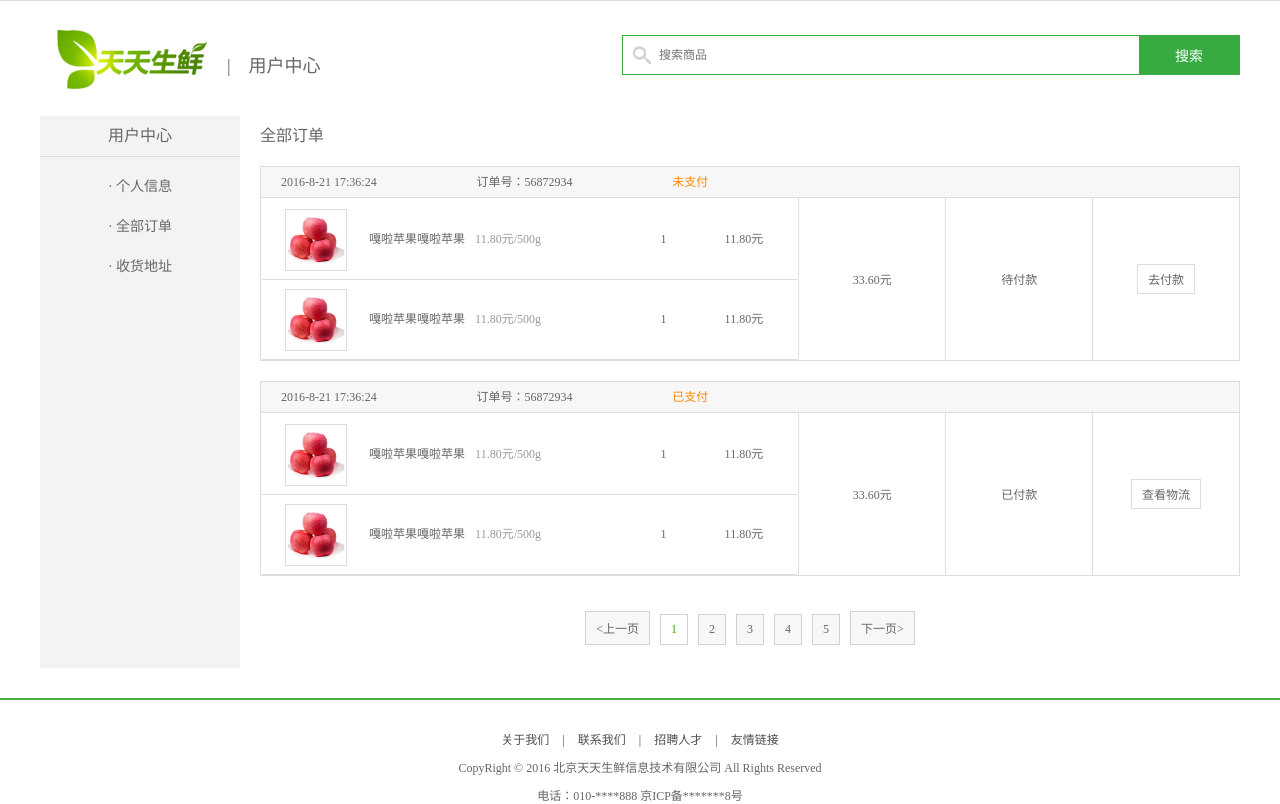
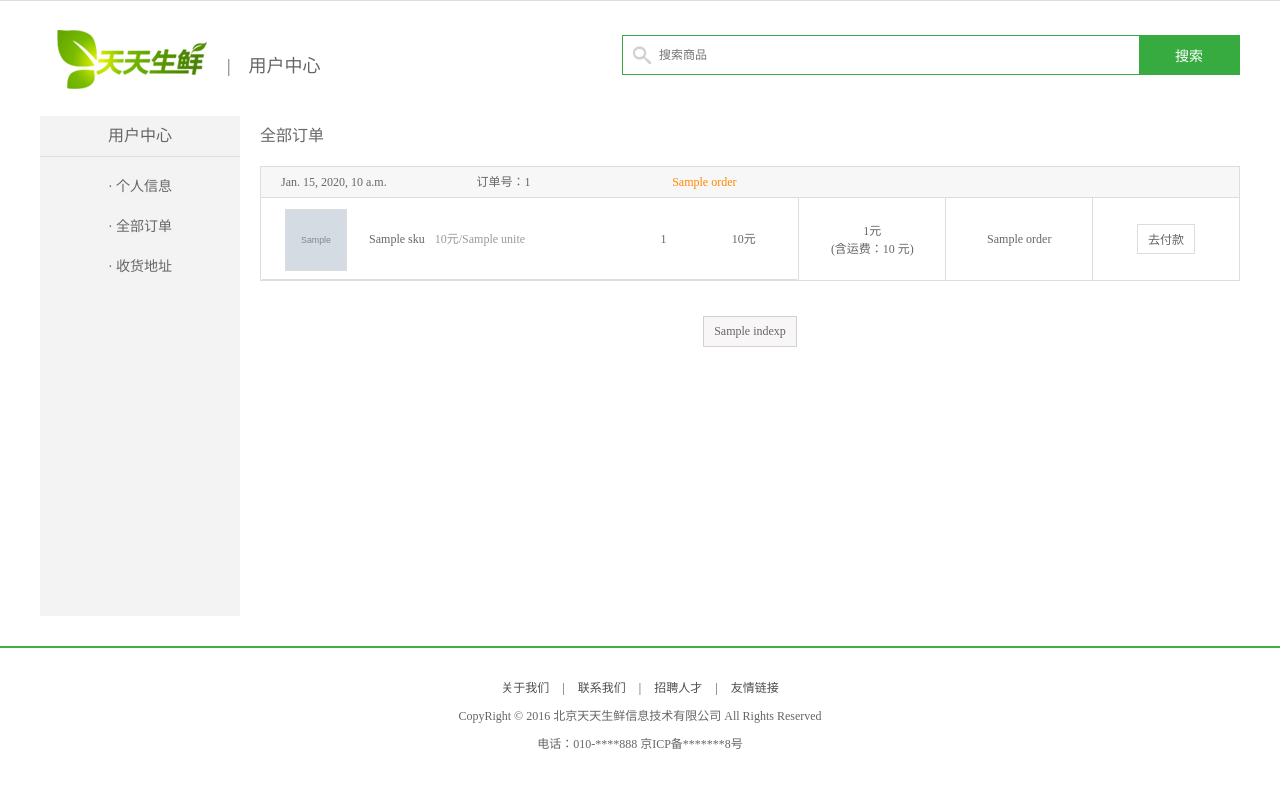
Before and after one commit to renlei-great/deydey, a Django app: template daliyfresh/templates/user_center_order.html in a window 1280 px wide. Shown: the part 29-833 px from the top of the page. After the commit the page ends 778 px from the top, so only its background shows below. Run offline with Django 3.2, Linux system fonts and the light colour scheme; the template is opened without the code that fills it: most values are stand-ins (such as "Sample title", 1, 10 or a date in 2020); grey boxes marked "Sample" are stand-in pictures.

Commit message:
版本v3.5.1-ubunt-订单提交页面-订单提交页面提交后转到用户的订单页面，重点是再一次熟悉了django的分页功能

```diff
--- a/daliyfresh/apps/order/views.py
+++ b/daliyfresh/apps/order/views.py
@@ -278,6 +278,7 @@ class CommitView(View):
                     # import time
                     # time.sleep(10)
 
+                    # 返回受影响的行数
                     res = GoodsSKU.objects.filter(id=sku_id, stock=old_stock).update(sales=new_sales, stock=new_stock)
                     if res == 0:
                         # print('userid:%s,sku_id:%s, res:%s' % (user.id, sku_id, res) )
--- a/daliyfresh/apps/user/urls.py
+++ b/daliyfresh/apps/user/urls.py
@@ -16,7 +16,7 @@ urlpatterns = [
     # url(r'^address$', login_required(AddressView.as_view()), name='address'),  # 用户地址信息页
 
     url(r'^user$', UserInfoView.as_view(), name='user'),  # 用户信息页面
-    url(r'^order$', UserOrderView.as_view(), name='order'),  # 用户订单页面
+    url(r'^order/(?P<page>\d+)$', UserOrderView.as_view(), name='order'),  # 用户订单页面
     url(r'^address$', AddressView.as_view(), name='address'),  # 用户地址信息页
     url(r'^logout$', LogoutView.as_view(), name='logout'),  # 退出用户登录
 
--- a/daliyfresh/templates/base.html
+++ b/daliyfresh/templates/base.html
@@ -34,7 +34,7 @@
                 {% endif %}
 				<div class="user_link fl">
 					<span>|</span>
-					<a href="{% url "user:user"%}">用户中心</a>
+					<a href="{% url "user:user" %}">用户中心</a>
 					<span>|</span>
 					<a href="{% url 'cart:show' %}">我的购物车</a>
 					<span>|</span>
--- a/daliyfresh/templates/base_user_center.html
+++ b/daliyfresh/templates/base_user_center.html
@@ -8,7 +8,7 @@
 			<h3>用户中心</h3>
 			<ul>
 				<li><a href="{% url 'user:user' %}" {% if prm == 'user' %}class="active" {% endif %}>· 个人信息</a></li>
-				<li><a href="{% url 'user:order' %}" {% if prm == 'order' %}class="active" {% endif %}>· 全部订单</a></li>
+				<li><a href="{% url 'user:order' 1 %}" {% if prm == 'order' %}class="active" {% endif %}>· 全部订单</a></li>
 				<li><a href="{% url 'user:address' %}" {% if prm == 'address' %}class="active" {% endif %}>· 收货地址</a></li>
 			</ul>
 		</div>
--- a/daliyfresh/templates/place_order.html
+++ b/daliyfresh/templates/place_order.html
@@ -107,7 +107,7 @@
 
                         setTimeout(function(){
                         $('#suc').fadeOut('fast',function(){
-                            window.location.href = '/cart';
+                            window.location.href = '/user/order/1';
                         });
                         },3000)
 
--- a/daliyfresh/templates/user_center_order.html
+++ b/daliyfresh/templates/user_center_order.html
@@ -2,73 +2,49 @@
 {% block rigth_content %}
 		<div class="right_content clearfix">
 				<h3 class="common_title2">全部订单</h3>
+            {% for order in order_page %}
 				<ul class="order_list_th w978 clearfix">
-					<li class="col01">2016-8-21 17:36:24</li>
-					<li class="col02">订单号：56872934</li>
-					<li class="col02 stress">未支付</li>
+					<li class="col01">{{ order.create_time }}</li>
+					<li class="col02">订单号：{{ order.order_id }}</li>
+					<li class="col02 stress">{{ order.status_name }}</li>
 				</ul>
 
-				<table class="order_list_table w980">
+				    <table class="order_list_table w980">
 					<tbody>
 						<tr>
 							<td width="55%">
-								<ul class="order_goods_list clearfix">
-									<li class="col01"><img src="images/goods02.jpg"></li>
-									<li class="col02">嘎啦苹果嘎啦苹果<em>11.80元/500g</em></li>
-									<li class="col03">1</li>
-									<li class="col04">11.80元</li>
-								</ul>
-								<ul class="order_goods_list clearfix">
-									<li class="col01"><img src="images/goods02.jpg"></li>
-									<li class="col02">嘎啦苹果嘎啦苹果<em>11.80元/500g</em></li>
-									<li class="col03">1</li>
-									<li class="col04">11.80元</li>
-								</ul>
+                                {% for order_sku in order.order_skus %}
+                                    <ul class="order_goods_list clearfix">
+                                        <li class="col01"><img src="{{ order_sku.sku.image.url }}"></li>
+                                        <li class="col02">{{ order_sku.sku.name }}<em>{{ order_sku.sku.price }}元/{{ order_sku.sku.unite }}</em></li>
+                                        <li class="col03">{{ order_sku.count }}</li>
+                                        <li class="col04">{{ order_sku.price }}元</li>
+                                    </ul>
+                                {% endfor %}
 							</td>
-							<td width="15%">33.60元</td>
-							<td width="15%">待付款</td>
+							<td width="15%">{{ order.total_price  }}元<br>(含运费：10 元)</td>
+							<td width="15%">{{ order.status_name }}</td>
 							<td width="15%"><a href="#" class="oper_btn">去付款</a></td>
 						</tr>
 					</tbody>
 				</table>
 
-				<ul class="order_list_th w978 clearfix">
-					<li class="col01">2016-8-21 17:36:24</li>
-					<li class="col02">订单号：56872934</li>
-					<li class="col02 stress">已支付</li>
-				</ul>
-				<table class="order_list_table w980">
-					<tbody>
-						<tr>
-							<td width="55%">
-								<ul class="order_goods_list clearfix">
-									<li class="col01"><img src="images/goods02.jpg"></li>
-									<li class="col02">嘎啦苹果嘎啦苹果<em>11.80元/500g</em></li>
-									<li class="col03">1</li>
-									<li class="col04">11.80元</li>
-								</ul>
-								<ul class="order_goods_list clearfix">
-									<li class="col01"><img src="images/goods02.jpg"></li>
-									<li class="col02">嘎啦苹果嘎啦苹果<em>11.80元/500g</em></li>
-									<li class="col03">1</li>
-									<li class="col04">11.80元</li>
-								</ul>
-							</td>
-							<td width="15%">33.60元</td>
-							<td width="15%">已付款</td>
-							<td width="15%"><a href="#" class="oper_btn">查看物流</a></td>
-						</tr>
-					</tbody>
-				</table>
+            {% endfor %}
 
 				<div class="pagenation">
-					<a href="#"><上一页</a>
-					<a href="#" class="active">1</a>
-					<a href="#">2</a>
-					<a href="#">3</a>
-					<a href="#">4</a>
-					<a href="#">5</a>
-					<a href="#">下一页></a>
+                    {% if order_page.has_previous %}
+					    <a href="{% url 'user:order' order_page.previous_page_number %}">上一页</a>
+                    {% endif %}
+                    {% for indexp in pages %}
+                        {% if indexp == order_page.number %}
+                            <a href="{% url 'user:order' indexp %}" class="active">{{ indexp }}</a>
+                        {% else %}
+                        <a href="{% url 'user:order' indexp %}">{{ indexp }}</a>
+                        {% endif %}
+                    {% endfor %}
+                    {% if order_page.has_next %}
+					    <a href="{% url 'user:order' order_page.next_page_number %}">下一页></a>
+                    {% endif %}
 				</div>
 		</div>
 	</div>
```
Also changed, not shown: daliyfresh/apps/order/models.py (+8 -0 lines), daliyfresh/apps/user/views.py (+56 -3 lines).
